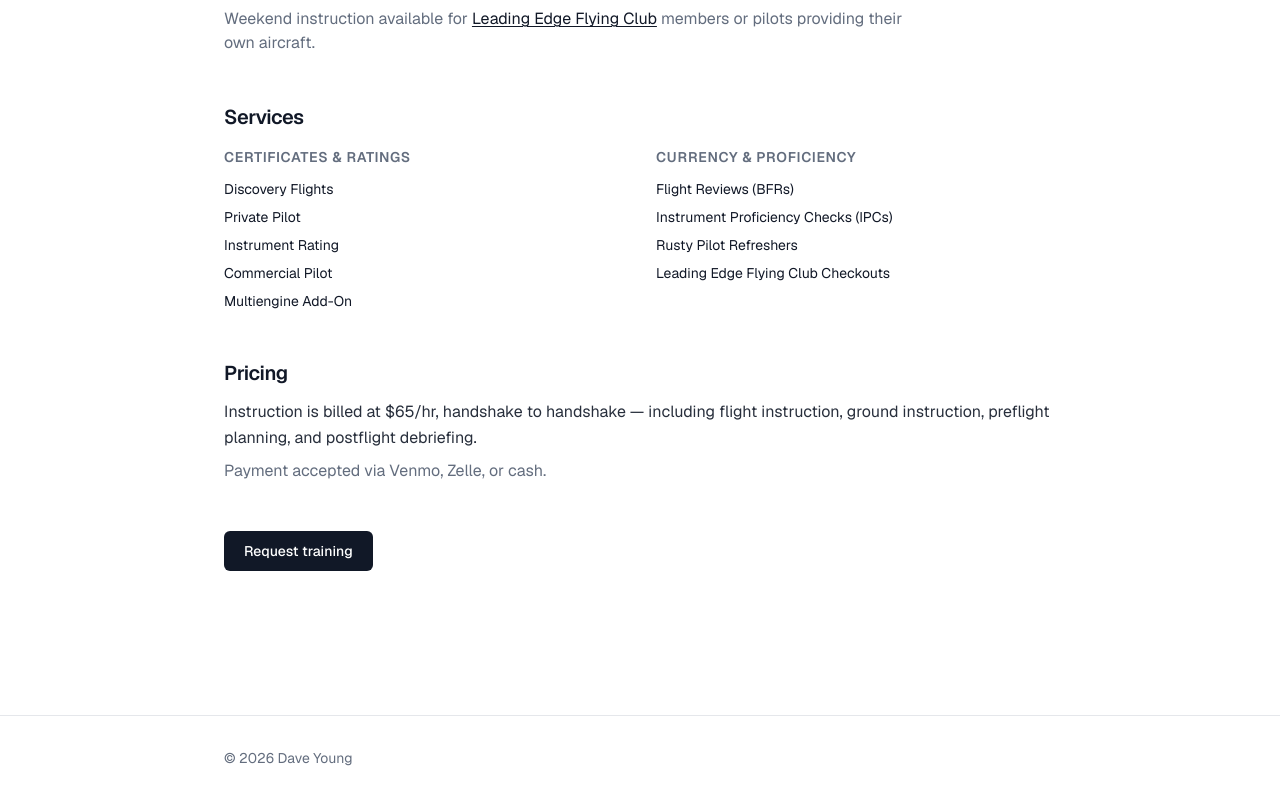
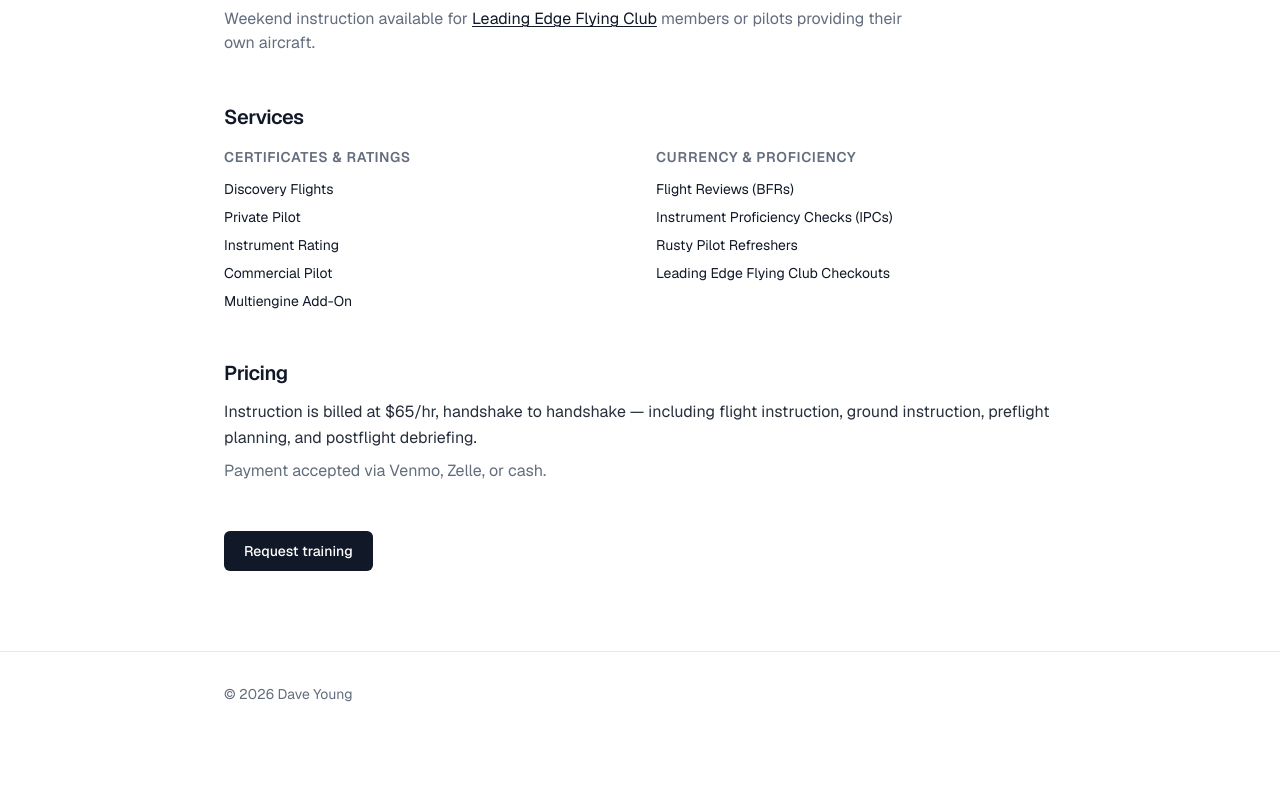
Before and after one commit to davidbyoung/cfi, a Next.js app: page / in a window 1280 px wide. Shown: the part 922-1722 px from the top of the page. After the commit the page ends 1658 px from the top, so only its background shows below. Built offline with nearby package versions, Linux system fonts and the light colour scheme.

Commit message:
Minor tweaks

```diff
--- a/app/_components/SiteFooter.tsx
+++ b/app/_components/SiteFooter.tsx
@@ -7,7 +7,7 @@ import {
 export default function SiteFooter() {
   const year = new Date().getFullYear();
   return (
-    <footer className="mt-16 border-t border-rule">
+    <footer className="border-t border-rule">
       <div className="mx-auto max-w-4xl px-6 py-8 sm:px-8 text-sm text-muted">
         <p>
           © {year} {INSTRUCTOR_NAME}
--- a/app/_content.ts
+++ b/app/_content.ts
@@ -41,7 +41,6 @@ export const RATING_IDS: ReadonlyArray<RatingId> = RATING_OPTIONS.map(
 
 
 export const INSTRUCTOR_NAME = "Dave Young";
-export const INSTRUCTOR_EMAIL = "dbyoung2@gmail.com";
 
 export const PRIMARY_AIRPORT = "KPWK";
 export const PRIMARY_AIRPORT_NAME = "Chicago Executive Airport";
```
